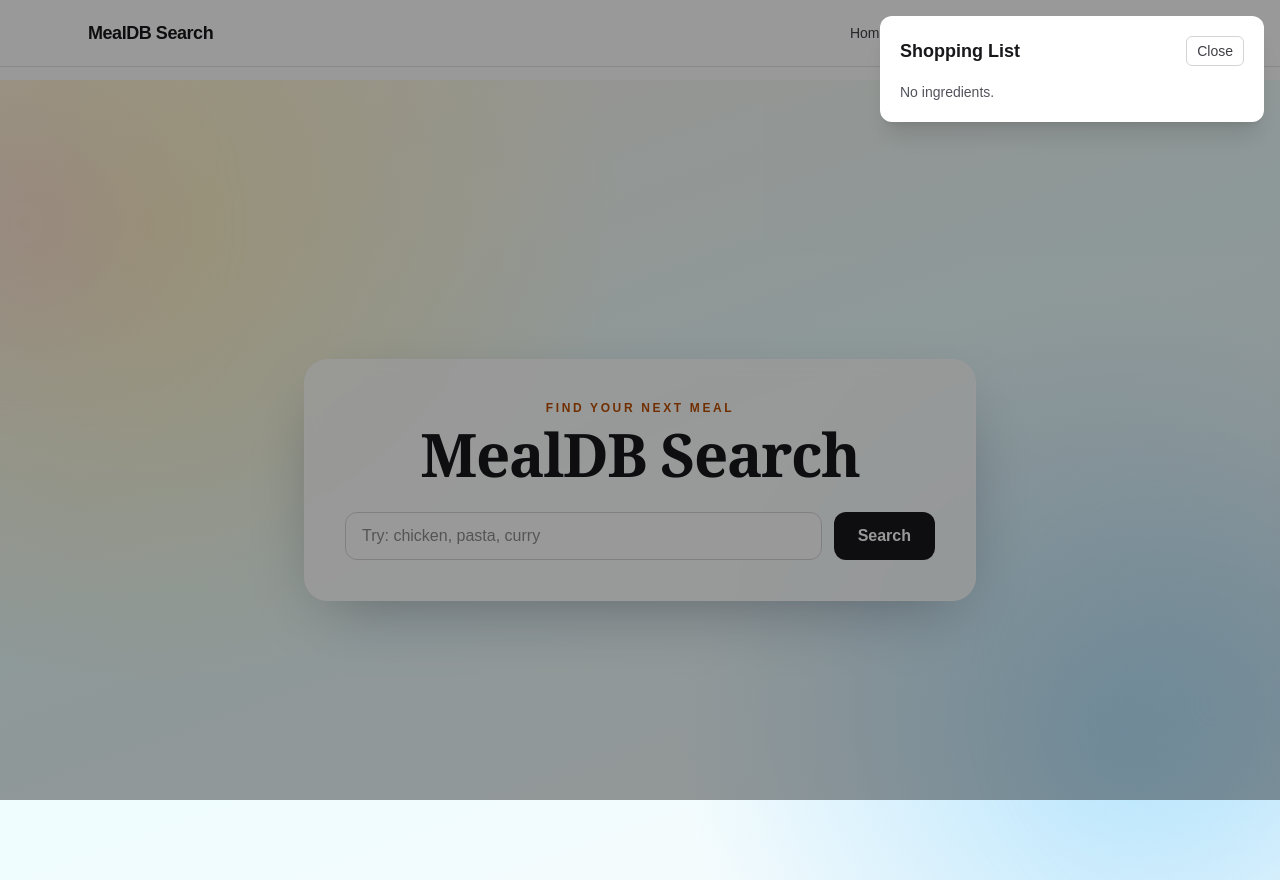
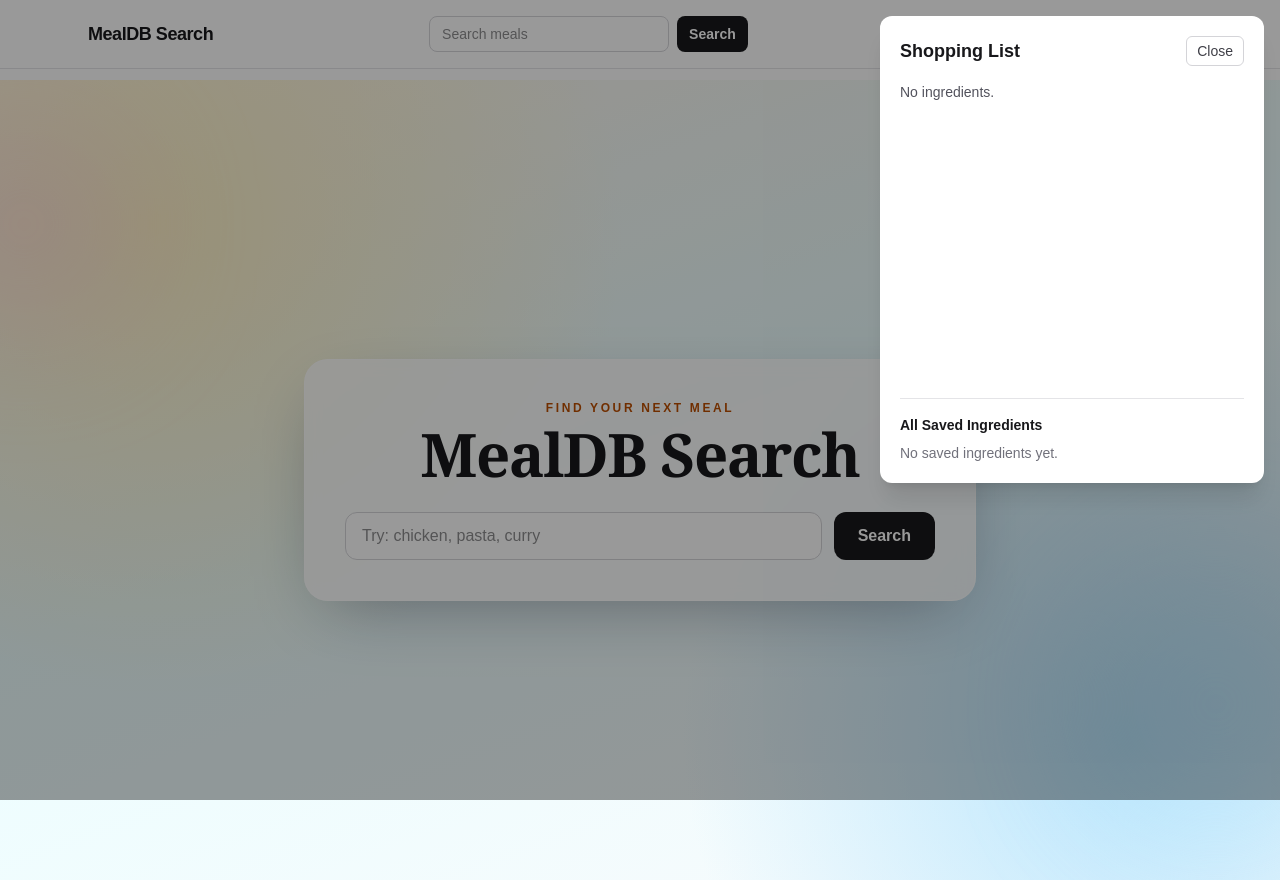
Before and after one commit to vectorquark/shopping_list, a Next.js app: page / in a window 1280 px wide. Both pictures are taken after a click on the button "Shopping List". Built offline with nearby package versions, Linux system fonts and the light colour scheme.

Commit message:
tidy up and just get all ingredients displaying

```diff
--- a/app/components/accordion.tsx
+++ b/app/components/accordion.tsx
@@ -22,7 +22,7 @@ export default function Accordion({ title, children }: AccordionProps) {
         <span className="text-zinc-500">{isOpen ? "▲" : "▼"}</span>
       </button>
       {isOpen && (
-        <div className="px-4 py-3 bg-white text-sm text-zinc-700">
+        <div className="h-[300px] overflow-y-auto px-4 py-3 bg-white text-sm text-zinc-700">
           {children}
         </div>
       )}
--- /dev/null
+++ b/app/components/all-saved-ingredients-list.tsx
@@ -0,0 +1,40 @@
+"use client";
+
+import React, { useEffect, useState } from "react";
+import IngredientsList from "./ingredients-list";
+import type { MealIngredientItem } from "../shared/get-meal-ingredients";
+import { listMealIngredients } from "../shared/shopping-list-storage";
+
+type AllSavedIngredientsListProps = {
+  isOpen: boolean;
+  refreshSignal: number;
+};
+
+export default function AllSavedIngredientsList({
+  isOpen,
+  refreshSignal,
+}: AllSavedIngredientsListProps) {
+  const [allIngredients, setAllIngredients] = useState<MealIngredientItem[]>([]);
+
+  useEffect(() => {
+    if (!isOpen) {
+      return;
+    }
+
+    const savedMeals = listMealIngredients();
+    const combinedIngredients = Object.values(savedMeals).flatMap((entry) => entry.ingredients);
+    setAllIngredients(combinedIngredients);
+  }, [isOpen, refreshSignal]);
+
+  return (
+    <section className="mt-4 border-t border-zinc-200 pt-4">
+      <h3 className="text-sm font-semibold text-zinc-900">All Saved Ingredients</h3>
+      <div className="mt-2 max-h-[300px] overflow-y-auto pr-1">
+        <IngredientsList
+          ingredients={allIngredients}
+          emptyText="No saved ingredients yet."
+        />
+      </div>
+    </section>
+  );
+}
--- a/app/components/instructions-list.tsx
+++ b/app/components/instructions-list.tsx
@@ -7,10 +7,15 @@ type InstructionsListProps = {
 export default function InstructionsList({
   strInstructions,
 }: InstructionsListProps) {
+
+  // some recipes include step labels in the instructions, which we want to filter out
+  const STEP_LABEL_LINE_PATTERN = /^step\s+\d+[:.)-]?$/i;
+
   const items = (strInstructions ?? "")
     .split("\n")
     .map((line) => line.trim())
-    .filter((line) => line.length > 0);
+    .filter((line) => line.length > 0)
+    .filter((line) => !STEP_LABEL_LINE_PATTERN.test(line));
 
   if (items.length === 0) {
     return <p className="text-sm text-zinc-500">Instructions unavailable</p>;
--- /dev/null
+++ b/app/components/search-form.tsx
@@ -0,0 +1,74 @@
+"use client";
+
+import React, { FormEvent, useEffect, useRef, useState } from "react";
+import { useRouter } from "next/navigation";
+
+type SearchFormProps = {
+  autoFocus?: boolean;
+  variant?: "hero" | "header";
+};
+
+export default function SearchForm({
+  autoFocus = false,
+  variant = "hero",
+}: SearchFormProps) {
+  const router = useRouter();
+  const [searchText, setSearchText] = useState("");
+  const searchInputRef = useRef<HTMLInputElement>(null);
+
+  useEffect(() => {
+    if (!autoFocus) {
+      return;
+    }
+
+    searchInputRef.current?.focus();
+  }, [autoFocus]);
+
+  const handleSubmit = (event: FormEvent<HTMLFormElement>) => {
+    event.preventDefault();
+    const text = searchText.trim();
+    router.push(`/search?text=${encodeURIComponent(text)}`);
+  };
+
+  if (variant === "header") {
+    return (
+      <form onSubmit={handleSubmit} className="hidden items-center gap-2 md:flex">
+        <input
+          ref={searchInputRef}
+          name="text"
+          type="text"
+          placeholder="Search meals"
+          value={searchText}
+          onChange={(event) => setSearchText(event.target.value)}
+          className="h-9 w-48 rounded-lg border border-zinc-300 bg-white px-3 text-sm text-zinc-900 outline-none transition focus:border-amber-500 focus:ring-2 focus:ring-amber-200 lg:w-60"
+        />
+        <button
+          type="submit"
+          className="h-9 rounded-lg bg-zinc-900 px-3 text-sm font-semibold text-white transition hover:bg-zinc-700"
+        >
+          Search
+        </button>
+      </form>
+    );
+  }
+
+  return (
+    <form onSubmit={handleSubmit} className="flex flex-col gap-3 sm:flex-row">
+      <input
+        ref={searchInputRef}
+        name="text"
+        type="text"
+        placeholder="Try: chicken, pasta, curry"
+        value={searchText}
+        onChange={(event) => setSearchText(event.target.value)}
+        className="h-12 flex-1 rounded-xl border border-zinc-300 bg-white/95 px-4 text-zinc-900 outline-none transition focus:border-amber-500 focus:ring-2 focus:ring-amber-200"
+      />
+      <button
+        type="submit"
+        className="h-12 rounded-xl bg-zinc-900 px-6 font-semibold text-white transition hover:bg-zinc-700"
+      >
+        Search
+      </button>
+    </form>
+  );
+}
--- a/app/components/shopping-cart-modal.tsx
+++ b/app/components/shopping-cart-modal.tsx
@@ -3,6 +3,7 @@
 import React, { useEffect, useState } from "react";
 import { toast } from "sonner";
 import Accordion from "./accordion";
+import AllSavedIngredientsList from "./all-saved-ingredients-list";
 import IngredientsList from "./ingredients-list";
 import { listMealIngredients, deleteMealEntry, type ShoppingListByMealId } from "../shared/shopping-list-storage";
 
@@ -19,6 +20,7 @@ export default function ShoppingCartModal({
 }: ShoppingCartModalProps) {
   const [savedMeals, setSavedMeals] = useState<ShoppingListByMealId>({});
   const [loadingMealId, setLoadingMealId] = useState<string | null>(null);
+  const [refreshSignal, setRefreshSignal] = useState(0);
 
   useEffect(() => {
     if (!isOpen) {
@@ -26,6 +28,7 @@ export default function ShoppingCartModal({
     }
 
     setSavedMeals(listMealIngredients());
+    setRefreshSignal((prev) => prev + 1);
 
     const handleKeyDown = (event: KeyboardEvent) => {
       if (event.key === "Escape") {
@@ -47,6 +50,7 @@ export default function ShoppingCartModal({
     const removedMealName = savedMeals[mealId]?.mealName;
     deleteMealEntry(mealId);
     setSavedMeals(listMealIngredients());
+    setRefreshSignal((prev) => prev + 1);
     toast.success(
       removedMealName
         ? `Removed ${removedMealName} from your shopping list.`
@@ -89,10 +93,11 @@ export default function ShoppingCartModal({
           </button>
         </div>
 
+        <div className="h-[300px] overflow-y-auto pr-1">
           {mealEntries.length === 0 ? (
             <p className="text-sm text-zinc-600">No ingredients.</p>
           ) : (
-          <ul className="flex flex-col gap-2 overflow-y-auto">
+            <ul className="flex flex-col gap-2">
               {mealEntries.map(([mealId, { mealName, ingredients }]) => (
                 <li key={mealId} className="flex items-start gap-2">
                   <div className="flex-1">
@@ -121,6 +126,9 @@ export default function ShoppingCartModal({
               ))}
             </ul>
           )}
+        </div>
+
+        <AllSavedIngredientsList isOpen={isOpen} refreshSignal={refreshSignal} />
       </aside>
     </div>
   );
--- a/app/components/site-header.tsx
+++ b/app/components/site-header.tsx
@@ -5,6 +5,7 @@ import Link from "next/link";
 import { toast } from "sonner";
 import CartButton from "./cart-button";
 import MealDetail from "./meal-detail";
+import SearchForm from "./search-form";
 import ShoppingCartModal from "./shopping-cart-modal";
 import type { Meal, MealDbResponse } from "../types/mealdb";
 
@@ -74,13 +75,8 @@ export default function SiteHeader() {
           <Link href="/" className="text-lg font-bold tracking-tight text-zinc-900">
             MealDB Search
           </Link>
+          <SearchForm variant="header" />
           <div className="flex items-center gap-4 text-sm font-medium text-zinc-700">
-            <Link href="/" className="transition hover:text-zinc-900">
-              Home
-            </Link>
-            <Link href="/search" className="transition hover:text-zinc-900">
-              Search
-            </Link>
             <button
               type="button"
               onClick={handleOpenRandomMeal}
--- a/app/page.tsx
+++ b/app/page.tsx
@@ -1,23 +1,9 @@
 "use client";
 
-import React, { FormEvent, useEffect, useRef, useState } from "react";
-import { useRouter } from "next/navigation";
+import React from "react";
+import SearchForm from "./components/search-form";
 
 export default function Home() {
-  const router = useRouter();
-  const [searchText, setSearchText] = useState("");
-  const searchInputRef = useRef<HTMLInputElement>(null);
-
-  useEffect(() => {
-    searchInputRef.current?.focus();
-  }, []);
-
-  const handleSubmit = (event: FormEvent<HTMLFormElement>) => {
-    event.preventDefault();
-    const text = searchText.trim();
-    router.push(`/search?text=${encodeURIComponent(text)}`);
-  };
-
   return (
     <main className="relative flex min-h-screen items-center justify-center overflow-hidden bg-[radial-gradient(circle_at_12%_18%,#fef3c7_0%,transparent_36%),radial-gradient(circle_at_88%_82%,#bae6fd_0%,transparent_34%),linear-gradient(160deg,#fff7ed_0%,#ecfeff_45%,#f8fafc_100%)] px-4 py-16">
       <div className="pointer-events-none absolute -left-20 top-10 h-52 w-52 rounded-full bg-rose-200/45 blur-3xl" />
@@ -33,23 +19,7 @@ export default function Home() {
           </h1>
         </header>
 
-        <form onSubmit={handleSubmit} className="flex flex-col gap-3 sm:flex-row">
-          <input
-            ref={searchInputRef}
-            name="text"
-            type="text"
-            placeholder="Try: chicken, pasta, curry"
-            value={searchText}
-            onChange={(event) => setSearchText(event.target.value)}
-            className="h-12 flex-1 rounded-xl border border-zinc-300 bg-white/95 px-4 text-zinc-900 outline-none transition focus:border-amber-500 focus:ring-2 focus:ring-amber-200"
-          />
-          <button
-            type="submit"
-            className="h-12 rounded-xl bg-zinc-900 px-6 font-semibold text-white transition hover:bg-zinc-700"
-          >
-            Search
-          </button>
-        </form>
+        <SearchForm autoFocus />
       </div>
     </main>
   );
```
Lines whose indentation alone changed are shown as unchanged.
